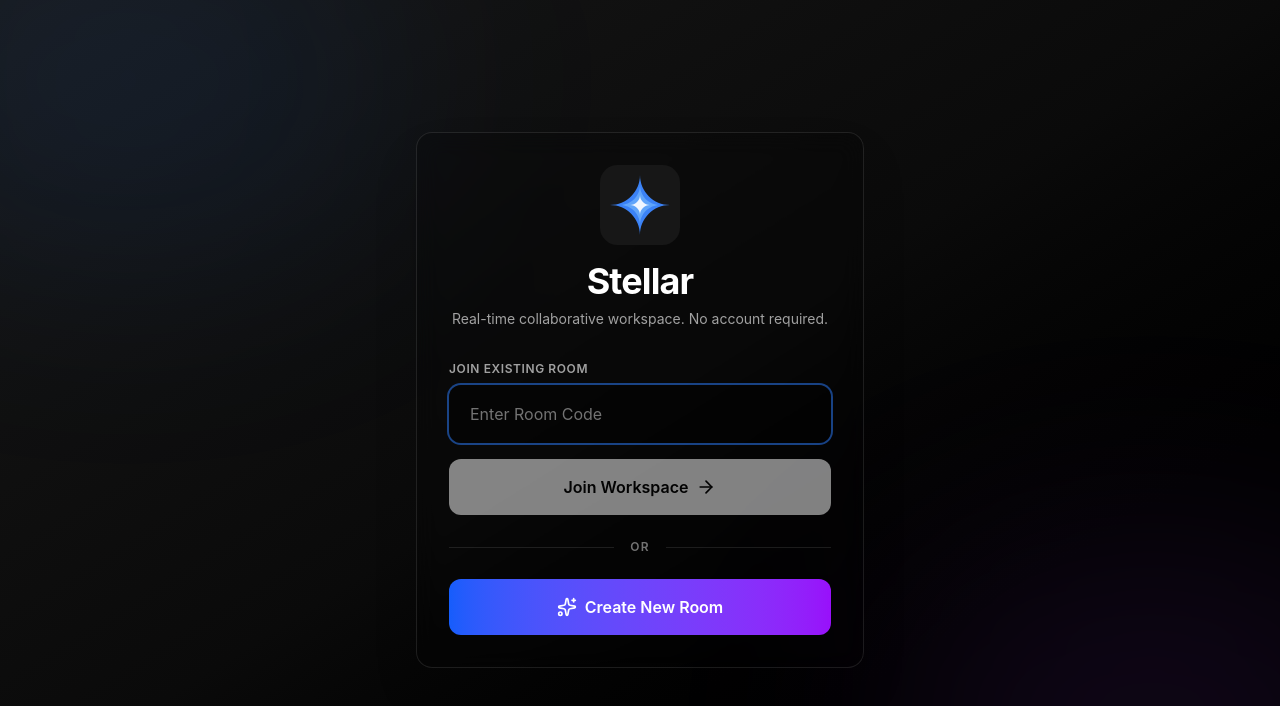
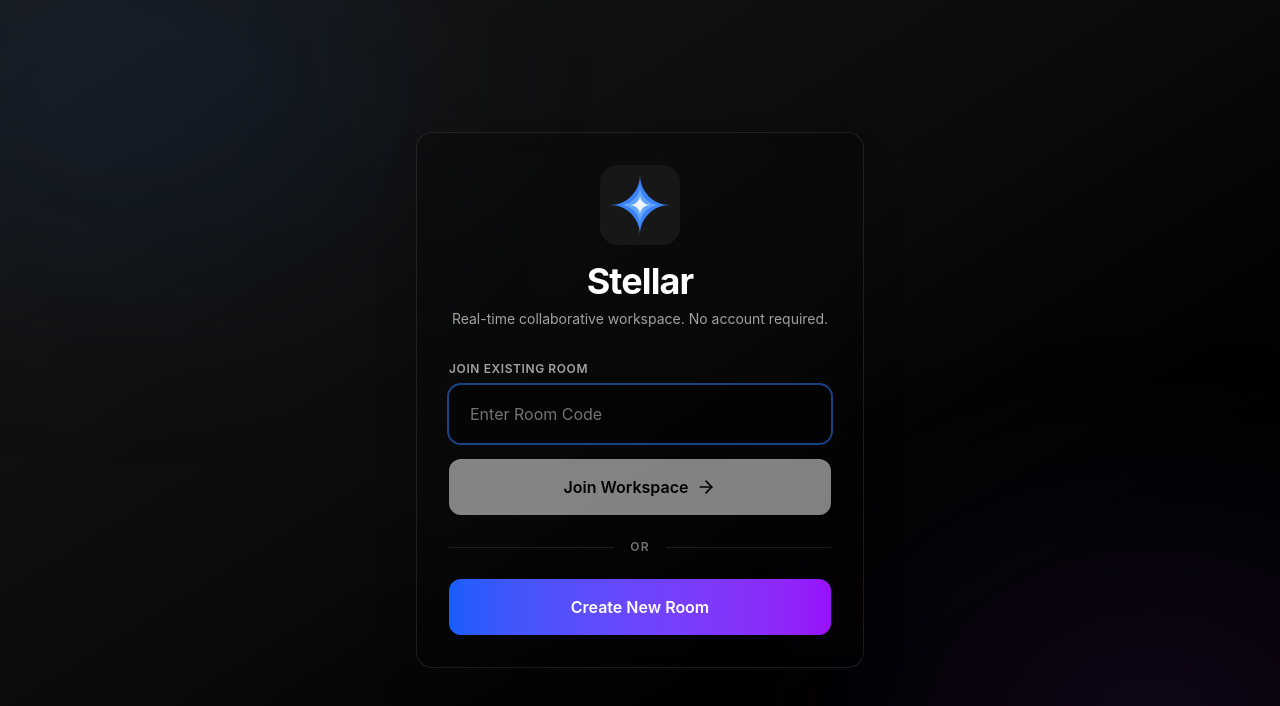
Before and after one commit to AswinSilver/stellar, a React (Vite) app in the folder frontend/: page / in a window 1280 px wide. Shown: the top 706 px of the page. Built offline with nearby package versions, Linux system fonts and the light colour scheme; no server answers.

Commit message:
New update

```diff
--- a/frontend/src/pages/Login.tsx
+++ b/frontend/src/pages/Login.tsx
@@ -131,7 +131,6 @@ export default function Login() {
             onClick={handleCreateRoom}
             className="w-full py-4 px-6 bg-gradient-to-r from-blue-600 to-purple-600 text-white font-semibold rounded-xl flex items-center justify-center gap-2 hover:from-blue-500 hover:to-purple-500 focus:outline-none focus:ring-2 focus:ring-purple-500/50 transition-all group"
           >
-            <Sparkles className="w-5 h-5 group-hover:rotate-12 transition-transform" />
             Create New Room
           </button>
         ) : (
```
